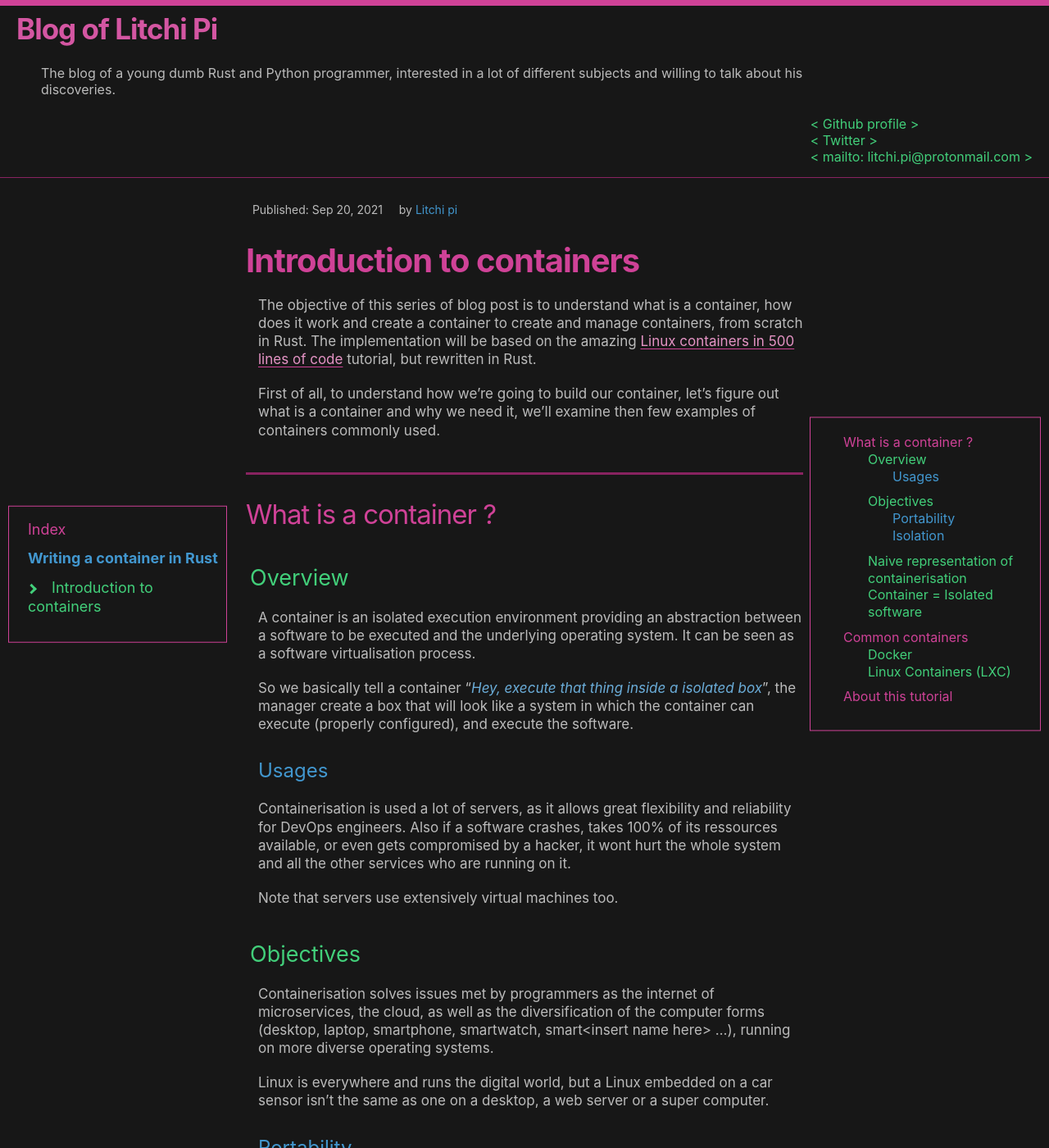
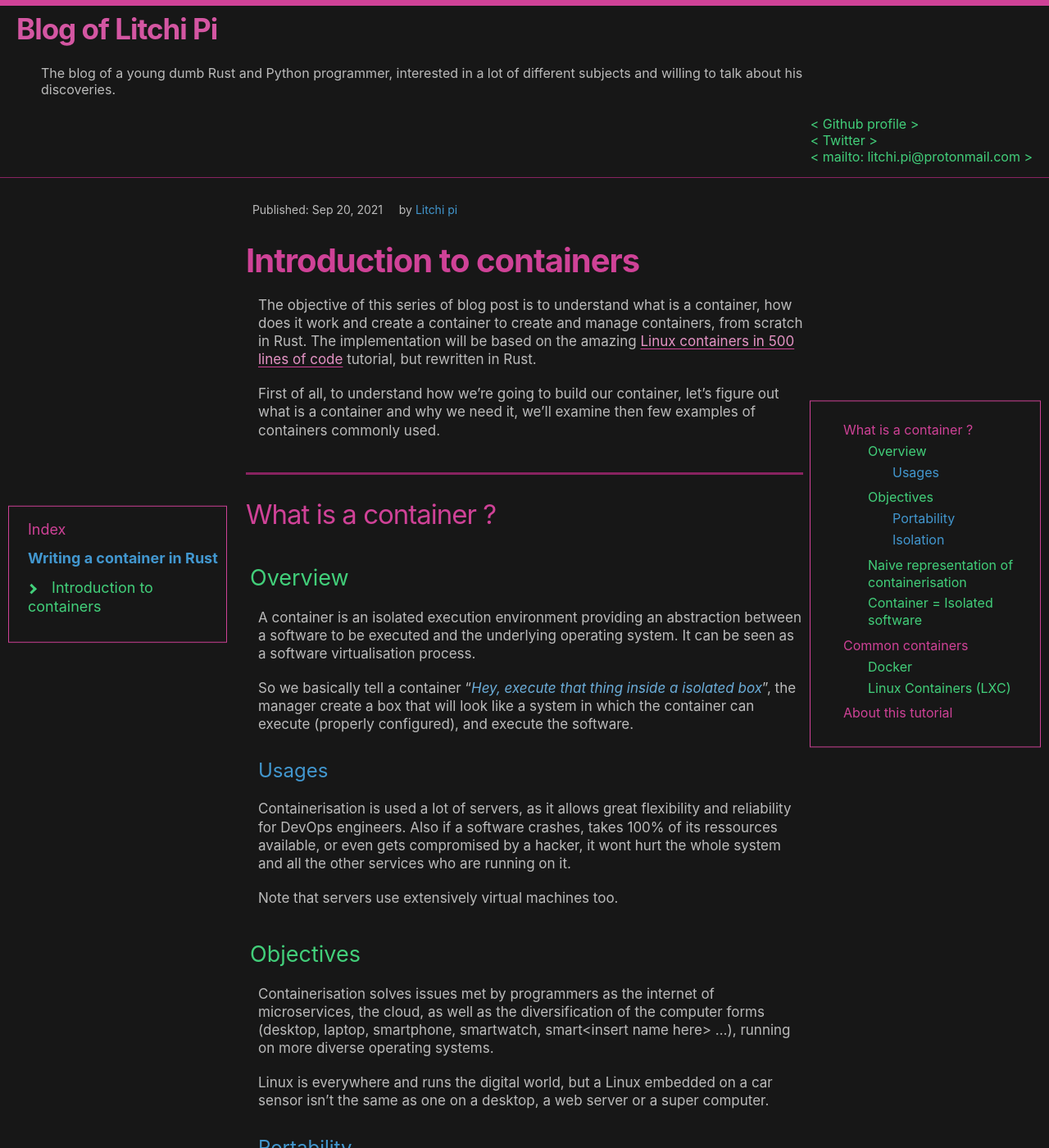
Before and after one commit to litchipi/litchipi.github.io, a Jekyll site: the page built from _posts/2021-09-13-container-in-rust-part1.md, in a window 1280 px wide and 1400 px high. Shown: the whole window at 82% size. Built offline with Jekyll 4.4.1, drawn with Linux system fonts in a browser that asks for light colours.

Commit message:
style: Increasing inpost nav margin
Signed-off-by: litchipi <litchi.pi@protonmail.com>

```diff
--- a/_sass/navigation.scss
+++ b/_sass/navigation.scss
@@ -122,6 +122,11 @@
 		margin-bottom: 10px;
 	}
 
+	li {
+		margin-top: 5px;
+		margin-bottom: 5px;
+	}
+
 	li a {
 		color: $color1;
 	}
```
